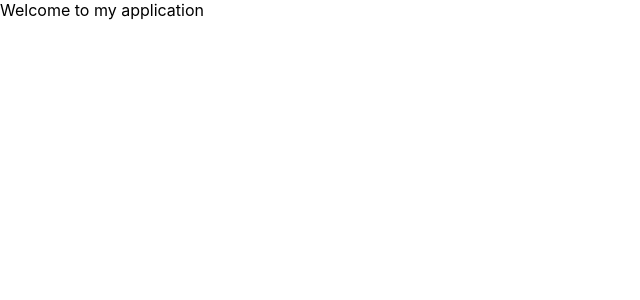
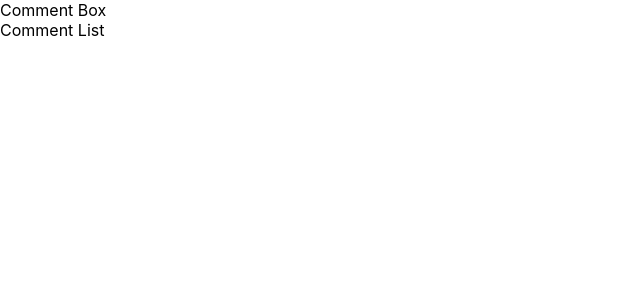
Before and after one commit to diegolsarmiento/react-redux-basic, a React (Create React App) app: page / in a window 1280 px wide. Shown: the top 300 px of the page, without its empty margins (0-640 px from the left). Built offline with nearby package versions, Linux system fonts and the light colour scheme.

Commit message:
Added Unit Test

```diff
--- a/src/components/App.js
+++ b/src/components/App.js
@@ -1,5 +1,9 @@
 import React from 'react';
+import CommentBox from './CommentBox';
+import CommentList from './CommentList';
 
-export default() => {
-    return <div>Welcome to my application</div>;
+const App = () => {
+    return <div><CommentBox/><CommentList/></div>;
 }
+
+export default App;
--- a/src/components/CommentBox.js
+++ b/src/components/CommentBox.js
@@ -0,0 +1,7 @@
+import React from 'react';
+
+const CommentBox = () => {
+    return <div>Comment Box</div>;
+}
+
+export default CommentBox;
--- a/src/components/CommentList.js
+++ b/src/components/CommentList.js
@@ -0,0 +1,7 @@
+import React from 'react';
+
+const CommentList = () => {
+    return <div>Comment List</div>;
+}
+
+export default CommentList;
--- a/src/index.js
+++ b/src/index.js
@@ -2,12 +2,17 @@ import React from 'react';
 import ReactDOM from 'react-dom/client';
 import './index.css';
 import App from './components/App';
+import CommentBox from './components/CommentBox';
+import CommentList from './components/CommentList';
 import reportWebVitals from './reportWebVitals';
 
 const root = ReactDOM.createRoot(document.getElementById('root'));
 root.render(
   <React.StrictMode>
-    <App />
+    <App>
+      <CommentBox/>
+      <CommentList/>
+    </App>
   </React.StrictMode>
 );
 
```
Also changed, not shown: 1 other file (tests, documents, lock files or other folders).
